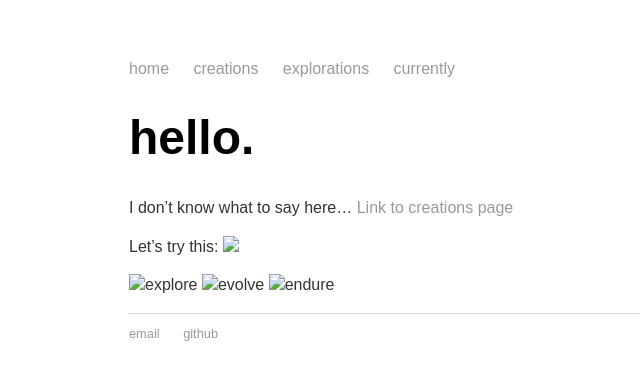
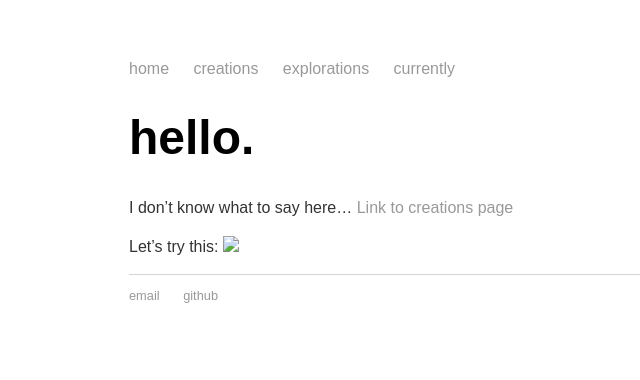
Before and after one commit to mayasheth/mayasheth.github.io, a Jekyll site: the page built from index.md, in a window 1280 px wide. Shown: the top 380 px of the page, without its empty margins (63-703 px from the left). Built offline with Jekyll 4.4.1, drawn with Linux system fonts in a browser that asks for light colours.

Commit message:
Update index.md

```diff
--- a/index.md
+++ b/index.md
@@ -8,7 +8,3 @@ I don't know what to say here... [Link to creations page](./creations/index.md)
 
 Let's try this:
 <img src="_assets/explore.png" width="100">
-
-![explore](_assets/explore.png)
-![evolve](./_assets/evolve.png)
-![endure](./_assets/endure.png)
```
